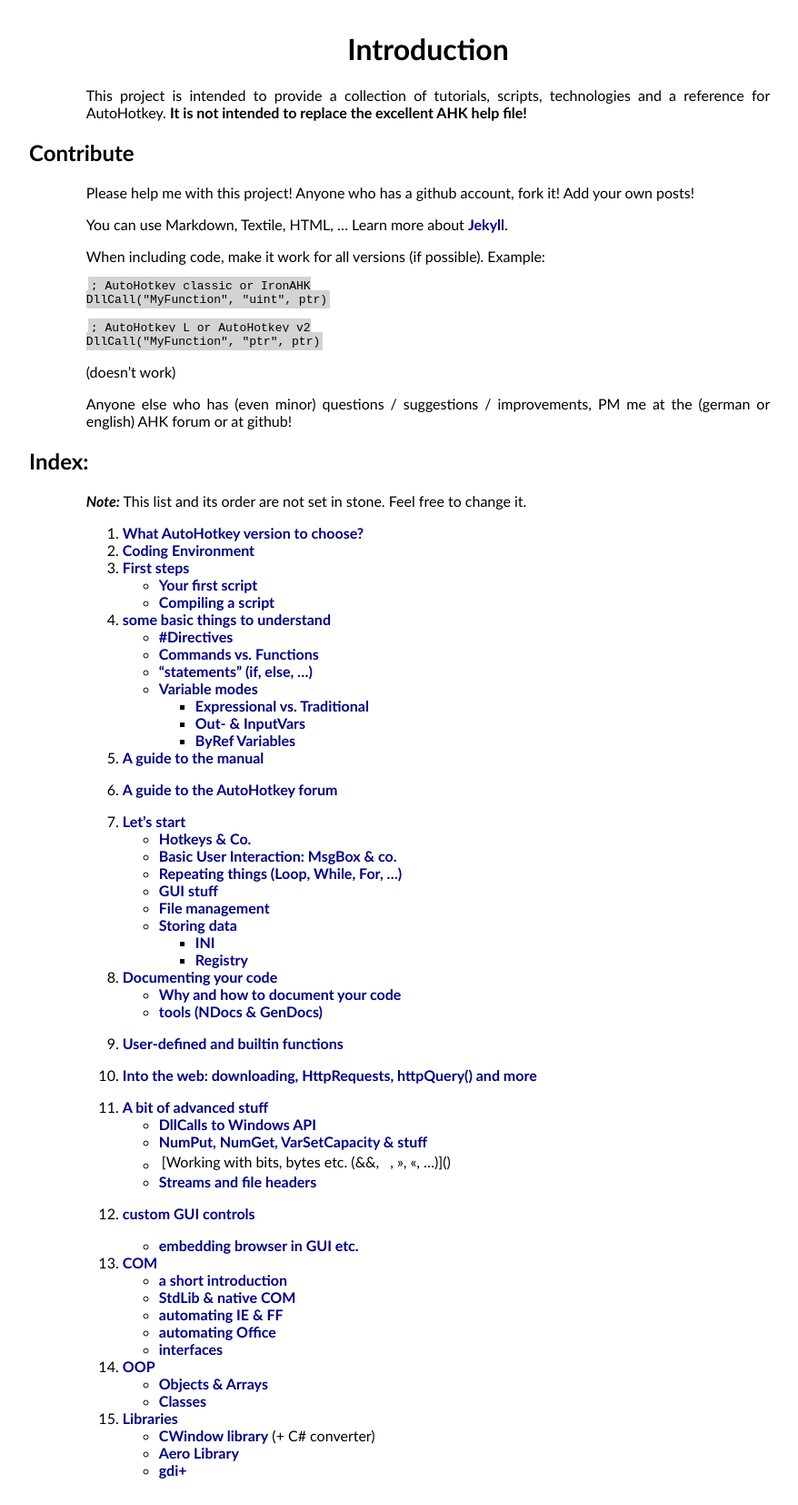
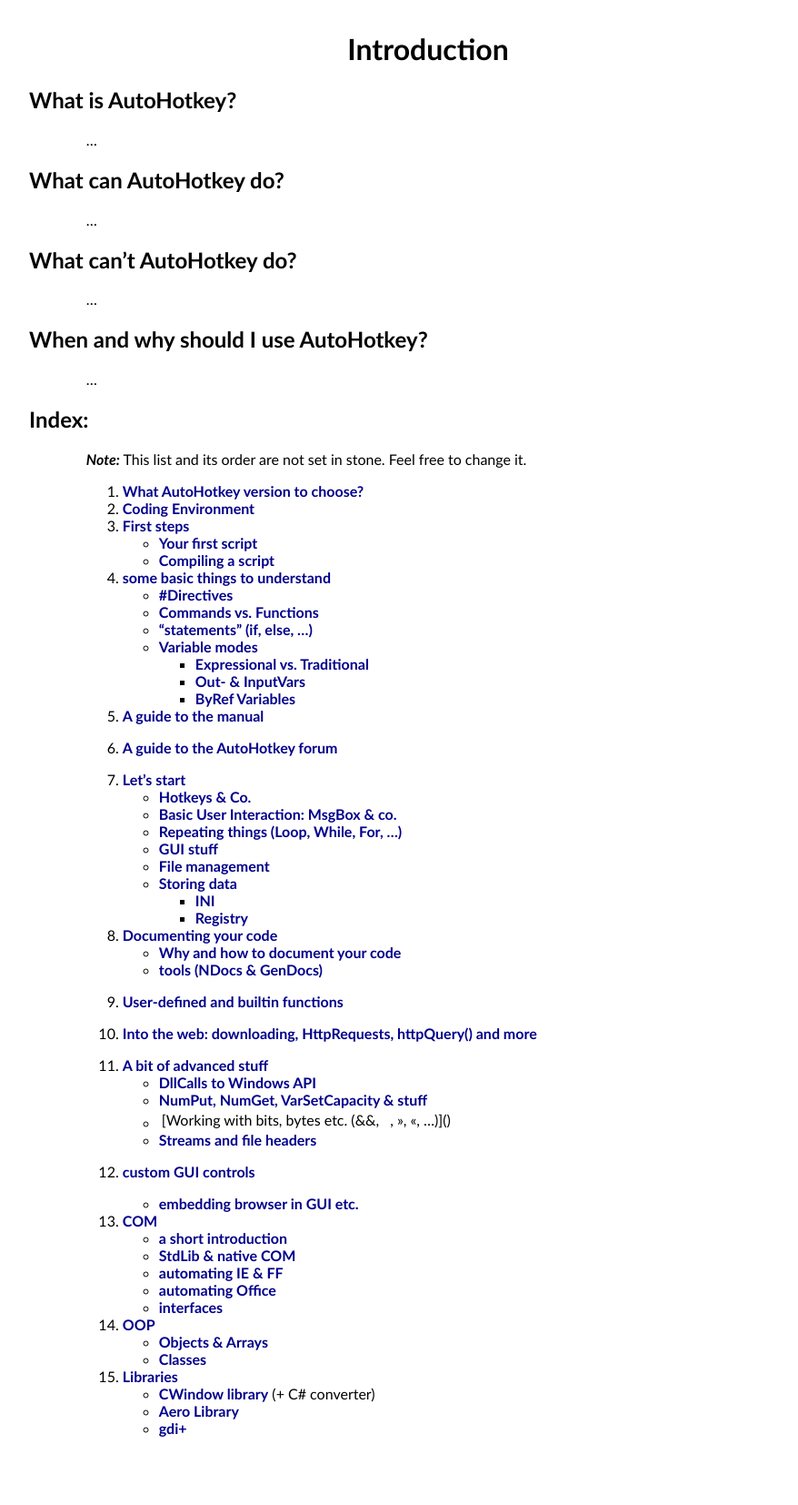
Before and after one commit to maul-esel/ahkbook, a Jekyll site: the page built from en/_posts/2011-10-29-Introduction.markdown, in a window 1280 px wide. Shown: the whole page at 91% size, without its empty margins (169-1047 px from the left). Built offline with Jekyll 4.4.1, drawn with Linux system fonts in a browser that asks for light colours; after the commit the page ends 1608 px from its top, so only the background shows below that.

Commit message:
re-structure: * add StartPage * move a lot from introduction to start page * add some more topics to introduction update README link to start page

```diff
--- a/en/_posts/2011-10-29-Introduction.markdown
+++ b/en/_posts/2011-10-29-Introduction.markdown
@@ -5,30 +5,18 @@ permalink: /en/Introduction.html
 ---
 
 # Introduction
-This project is intended to provide a collection of tutorials, scripts, technologies and a reference for AutoHotkey.
-**It is not intended to replace the excellent AHK help file!**
 
-## Contribute
-Please help me with this project! Anyone who has a github account, fork it! Add your own posts!
+## What is AutoHotkey?
+...
 
-You can use Markdown, Textile, HTML, ...
-Learn more about [Jekyll](https://github.com/mojombo/jekyll#readme).
+## What can AutoHotkey do?
+...
 
-When including code, make it work for all versions (if possible). Example:
+## What can't AutoHotkey do?
+...
 
-{% highlight ahk %}
-; AutoHotkey classic or IronAHK
-DllCall("MyFunction", "uint", ptr)
-{% endhighlight %}
-
-{% highlight ahk %}
-; AutoHotkey_L or AutoHotkey v2
-DllCall("MyFunction", "ptr", ptr)
-{% endhighlight %}
-
-(doesn't work)
-
-Anyone else who has (even minor) questions / suggestions / improvements, PM me at the (german or english) AHK forum or at github!
+## When and why should I use AutoHotkey?
+...
 
 ## Index:
 ***Note:*** This list and its order are not set in stone. Feel free to change it.
```
Also changed, not shown: README.md (+1 -1 lines), StartPage.markdown (added, +21 -0 lines).
